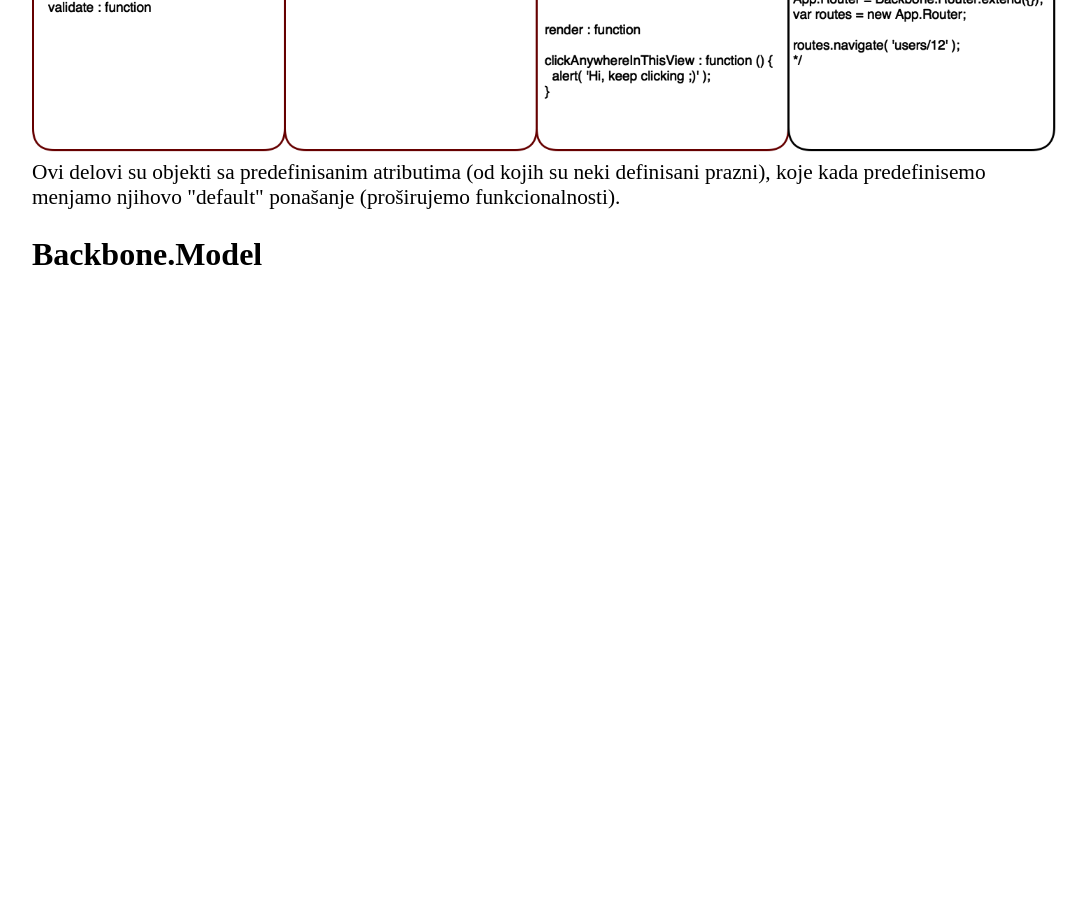
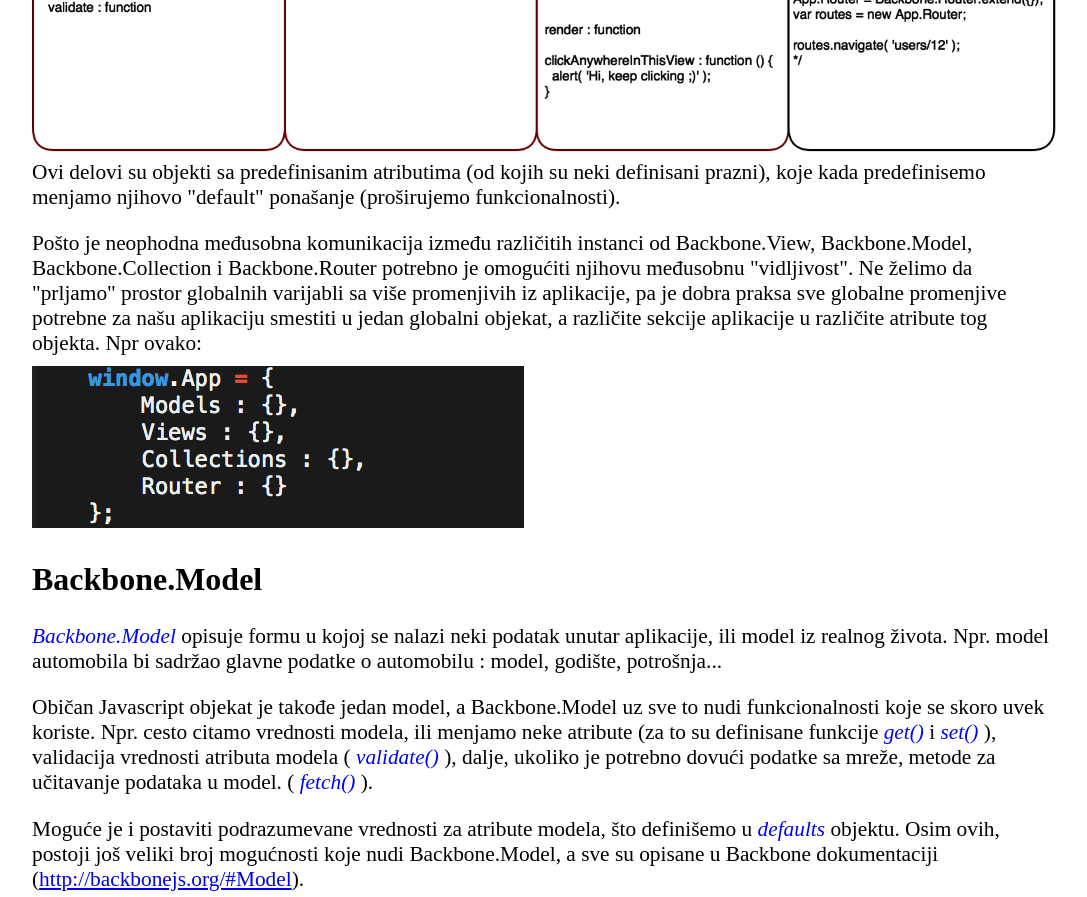
Before and after one commit to djordjeparovic/backboneWorkshop, a plain HTML site: page index.html in a window 1280 px wide. Shown: the part 2443-3340 px from the top of the page, without its empty margins (96-1183 px from the left). Before the commit the page ends 2743 px from the top, so only its background shows below. Drawn offline with Linux system fonts and the light colour scheme; a web font is replaced by a local one.

Commit message:
Dodao trecu (ce celu) sekciju

```diff
--- a/index.html
+++ b/index.html
@@ -12,11 +12,11 @@
 	<a href="#what-is-backbone">Šta je Backbone web aplikacija</a>
 	<a href="#main-app-parts">Glavni delovi aplikacije</a>
 	<a href="#backbone-model">Backbone.Model</a>
-	<a href="">Backbone.Collection</a>
-	<a href="">Backbone.View</a>
-	<a href="">Backbone.Router</a>
-	<a href="">Tok razvoja aplikacije</a>
-	<a href="">Problemi</a>
+	<a href="#backbone-collection">Backbone.Collection</a>
+	<a href="#backbone-view">Backbone.View</a>
+	<a href="#backbone-router">Backbone.Router</a>
+	<a href="#development-flow">Tok razvoja aplikacije</a>
+	<a href="#problems">Problemi</a>
 </nav>
 <article>
 	<p><a id="what-is-backbone"><h2>Šta je Backbone web aplikacija</h2></a>
@@ -33,7 +33,7 @@
 
 <article>
 	<p><a id="main-app-parts"><h2>Glavni delovi aplikacije</h2></a>
-	<span>>>Stari Grci su verovali da je sve sačinjeno od četiri elementa: zemlja, voda, vazduh i vatra.</span></p>
+	<!-- JOKE --><span>>>Stari Grci su verovali da je sve sačinjeno od četiri elementa: zemlja, voda, vazduh i vatra.</span></p>
 	<p>Generalna podela Backbone applikacije je na:
 	<ul>
 	<li>Model,</li>
@@ -42,13 +42,29 @@
 	<li>Router</li>
 	</ul>
 	Aplikacija je sastavljena od jednog ili više modela, kolekcija, pogleda i rutera. Ti delovi međusobno komuniciraju i omogućavaju razne funkcionalnosti.
-	<img src="images/Backbone021.png" class="large">
+	<img src="images/Backbone021.png" class="large"><br>
 	Ovi delovi su objekti sa predefinisanim atributima (od kojih su neki definisani prazni), koje kada predefinisemo menjamo njihovo "default" ponašanje (proširujemo funkcionalnosti).</p>
+	<p>Pošto je neophodna međusobna komunikacija između različitih instanci od Backbone.View, Backbone.Model, Backbone.Collection i Backbone.Router potrebno je omogućiti njihovu međusobnu "vidljivost". Ne želimo da "prljamo" prostor globalnih varijabli sa više promenjivih iz aplikacije, pa je dobra praksa sve globalne promenjive potrebne za našu aplikaciju smestiti u jedan globalni objekat, a različite sekcije aplikacije u različite atribute tog objekta.
+	Npr ovako:<br>
+	<img src="images/Backbone022.png" class="verySmall">
+	</p>
 </article>
-
 
 <article>
 	<p><a id="backbone-model"><h2>Backbone.Model</h2></a>
+	<span>Backbone.Model</span> opisuje formu u kojoj se nalazi neki podatak unutar aplikacije, ili model iz realnog života. Npr. model automobila bi sadržao glavne podatke o automobilu : model, godište, potrošnja...</p>
+	<p>Običan Javascript objekat je takođe jedan model, a Backbone.Model uz sve to nudi funkcionalnosti koje se skoro uvek koriste. Npr. cesto citamo vrednosti modela, ili menjamo neke atribute (za to su definisane funkcije <span>get()</span> i <span>set()</span> ), validacija vrednosti atributa modela ( <span>validate()</span> ), dalje, ukoliko je potrebno dovući podatke sa mreže, metode za učitavanje podataka u model. ( <span>fetch()</span> ).
+	</p>
+	<p>Moguće je i postaviti podrazumevane vrednosti za atribute modela, što definišemo u <span>defaults</span> objektu. Osim ovih, postoji još veliki broj mogućnosti koje nudi Backbone.Model, a sve su opisane u Backbone dokumentaciji (<a href="http://backbonejs.org/#Model">http://backbonejs.org/#Model</a>).</p>
+	<p>Primer definicije jednog Backbone modela: <br>
+	<img src="images/BackboneModel.png" class="medium">
+	</p>
+</article>
+
+<article>
+	<p><a id="backbone-collection"><h2>Backbone.Collection</h2></a>
+
+	</p>
 
 </article>
 
--- a/styles/main.css
+++ b/styles/main.css
@@ -30,6 +30,9 @@
 img.small {
 	max-width: 70%;
 }
+img.verySmall {
+	max-width: 60%;
+}
 span {
 	font-style: italic;
 	color: #0004F5;
```
Also changed, not shown: images/Backbone022.png (added), images/BackboneModel.png (added).
